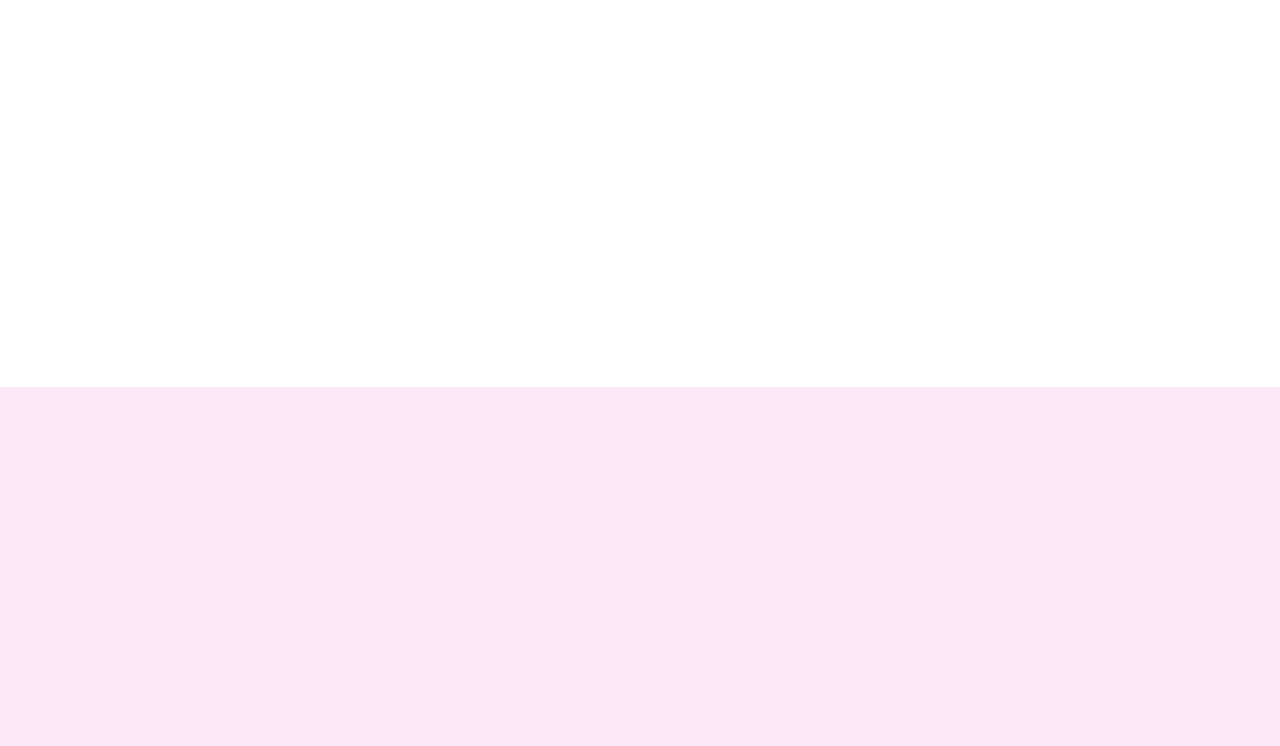
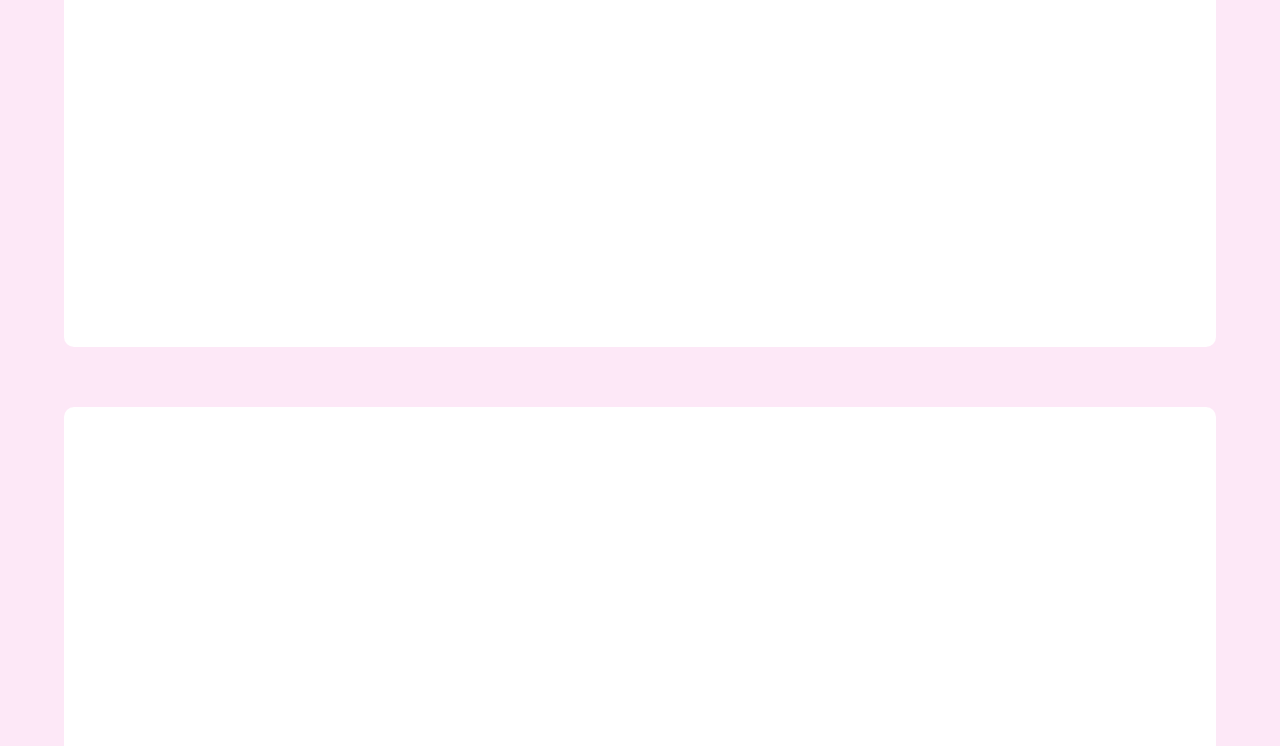
Before and after one commit to inidavies/personal-website, a Next.js app: page / in a window 1280 px wide. Shown: the part 2013-2759 px from the top of the page. Built offline with nearby package versions, Linux system fonts and the light colour scheme.

Commit message:
alternate page layout

```diff
--- a/public/styles/global.css
+++ b/public/styles/global.css
@@ -12,7 +12,14 @@ body {
     Droid Sans,
     Helvetica Neue,
     sans-serif;
-  background-color: #FDE8F7 !important
+  background-color: #FDE8F7 !important;
+}
+.homePage{
+  width: 100%;
+  display: flex;
+  justify-content: center;
+  flex-flow: column;
+  align-items: center;
 }
 #nav-bar{
   background-color: #FDE8F7 !important;
@@ -30,17 +37,25 @@ body {
   color: white;
   background-color: rgba(0, 0, 0, 0.986);
 }
-.mypage{
-  width: 100%;
-  height: 100vh;
-  overflow: auto;
+
+.myPage{
   display: flex;
   justify-content: center;
   align-items: center;
+  overflow: auto;
 }
 
-.alternate-page{
-  background-color: #FFFFFF;
+.fullPage{
+  width: 100%;
+  height: 100vh;
+}
+
+.cardPage{
+  width:90%;
+  height: 90vh;
+  background-color: white;
+  border-radius: 10px;
+  margin-top: 60px;
 }
 
 #myname h1{
--- a/src/components/AboutPage/index.tsx
+++ b/src/components/AboutPage/index.tsx
@@ -1,6 +1,6 @@
 function AboutPage() {
   return (
-    <div id="about" className="mypage alternate-page">
+    <div id="about" className="myPage cardPage">
       <h1>About</h1>
     </div>
   );
--- a/src/components/NamePage/index.tsx
+++ b/src/components/NamePage/index.tsx
@@ -2,7 +2,7 @@ import Navigation from "./Navigation";
 
 function NamePage() {
   return (
-    <div id="myname" className="mypage">
+    <div id="myname" className="myPage fullPage">
       <h1>Hi, I&apos;m Ini</h1>
     </div>
   );
--- a/src/components/ProjectsPage/index.tsx
+++ b/src/components/ProjectsPage/index.tsx
@@ -1,6 +1,6 @@
 function ProjectsPage() {
   return (
-    <div id="projects" className="mypage">
+    <div id="projects" className="myPage cardPage">
       <h1>Projects</h1>
     </div>
   );
--- a/src/components/SayHiPage/index.tsx
+++ b/src/components/SayHiPage/index.tsx
@@ -1,6 +1,6 @@
 function SayHiPage() {
   return (
-    <div id="sayhi" className="mypage alternate-page">
+    <div id="sayhi" className="myPage fullPage">
       <h1>Say Hi</h1>
     </div>
   );
--- a/src/components/SkillsPage/index.tsx
+++ b/src/components/SkillsPage/index.tsx
@@ -1,6 +1,6 @@
 function SkillsPage() {
   return (
-    <div id="skills" className="mypage alternate-page">
+    <div id="skills" className="myPage cardPage">
       <h1>Skills</h1>
     </div>
   );
--- a/src/pages/index.tsx
+++ b/src/pages/index.tsx
@@ -9,7 +9,7 @@ import "bootstrap/dist/css/bootstrap.min.css";
 
 export default function Home() {
   return (
-    <>
+    <div className="homePage">
       <Head>
         <title>Ini Davies</title>
       </Head>
@@ -19,6 +19,6 @@ export default function Home() {
       <SkillsPage />
       <ProjectsPage />
       <SayHiPage />
-    </>
+    </div>
   );
 }
```
